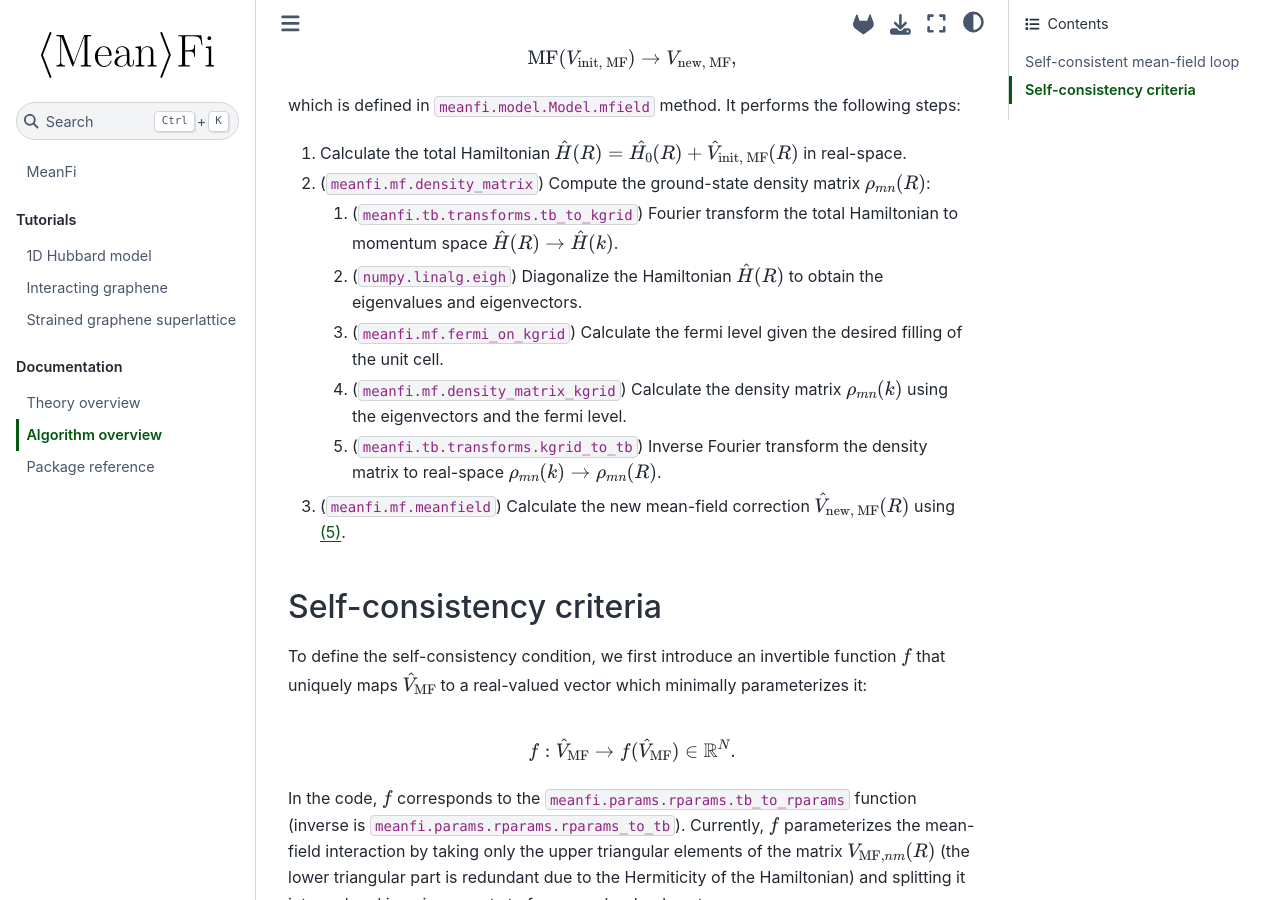
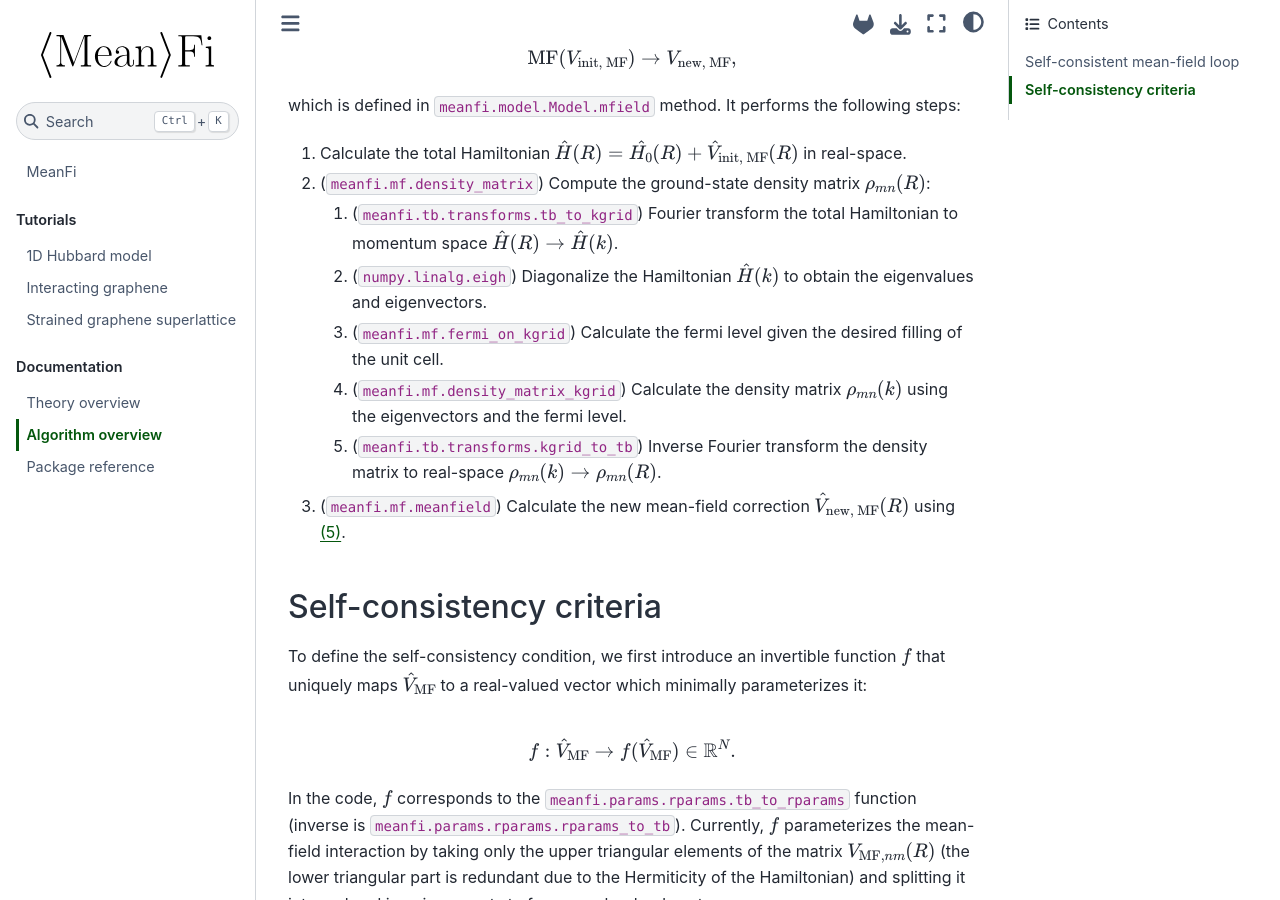
Before and after one commit to quantum-tinkerer/MeanFi, a Sphinx documentation site: the page built from docs/source/documentation/algorithm.md, in a window 1280 px wide and 900 px high, scrolled down 364 px. Built offline with Sphinx 7.4.7 and the Sphinx Book theme 1.1.4, drawn with Linux system fonts in a browser that asks for light colours; the version number could not be read and is left out; cross-references to code outside the pages are shown as plain code.

Commit message:
fix typo

```diff
--- a/docs/source/documentation/algorithm.md
+++ b/docs/source/documentation/algorithm.md
@@ -29,7 +29,7 @@ It performs the following steps:
 1. Calculate the total Hamiltonian $\hat{H}(R) = \hat{H_0}(R) + \hat{V}_{\text{init, MF}}(R)$ in real-space.
 2. ({autolink}`~meanfi.mf.density_matrix`) Compute the ground-state density matrix $\rho_{mn}(R)$:
     1. ({autolink}`~meanfi.tb.transforms.tb_to_kgrid`) Fourier transform the total Hamiltonian to momentum space $\hat{H}(R) \to \hat{H}(k)$.
-    2. ({autolink}`numpy.linalg.eigh`) Diagonalize the Hamiltonian $\hat{H}(R)$ to obtain the eigenvalues and eigenvectors.
+    2. ({autolink}`numpy.linalg.eigh`) Diagonalize the Hamiltonian $\hat{H}(k)$ to obtain the eigenvalues and eigenvectors.
     3. ({autolink}`~meanfi.mf.fermi_on_kgrid`) Calculate the fermi level given the desired filling of the unit cell.
     4.  ({autolink}`~meanfi.mf.density_matrix_kgrid`) Calculate the density matrix $\rho_{mn}(k)$ using the eigenvectors and the fermi level.
     5. ({autolink}`~meanfi.tb.transforms.kgrid_to_tb`) Inverse Fourier transform the density matrix to real-space $\rho_{mn}(k) \to \rho_{mn}(R)$.
```
